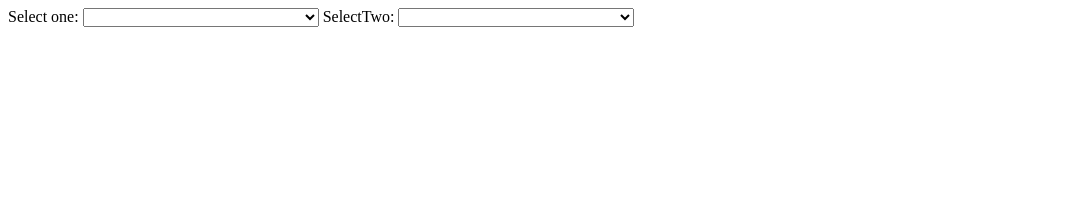
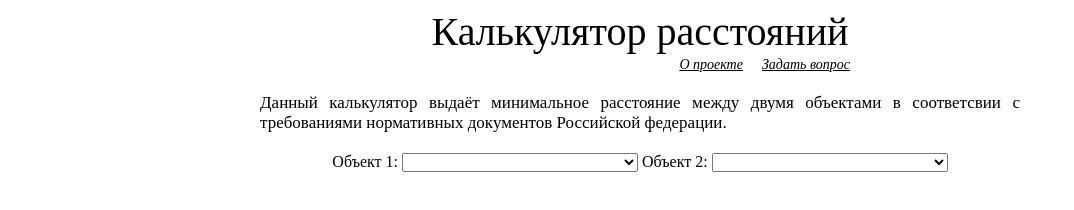
Before and after one commit to Durman/DistanceNorms, a plain HTML site: page index.html in a window 1280 px wide. Shown: the whole page, without its empty margins (0-1074 px from the left). Drawn offline with Linux system fonts and the light colour scheme.

Commit message:
Add styles and description

```diff
--- a/index.html
+++ b/index.html
@@ -2,19 +2,31 @@
 <html lang="en">
 <head>
 	<meta charset="UTF-8">
-	<title>Document</title>
+	<title>Калькулятор расстояний</title>
 	<meta name="viewport" content="width=device-width, initial-scale=1">
 	<style>
         .container {
             display: none;
         }
 	</style>
+    <link href="style.css" rel="stylesheet" type="text/css">
 </head>
 <body>
     <div class="main">
+        <div class="header">
+            <p class="header_text">Калькулятор расстояний</p>
+            <p class="header_links">
+                <a href="https://github.com/Durman/DistanceNorms" class="links">О проекте</a>
+                <a href="https://github.com/Durman/DistanceNorms/discussions" class="links">Задать вопрос</a>
+            </p>
+        </div>
+        <div class="description">
+            Данный калькулятор выдаёт минимальное расстояние между двумя объектами в соответсвии с требованиями
+            нормативных документов Российской федерации.
+        </div>
         <div class="top-row">
             <form action="" method="get">
-                <label>Select one:
+                <label>Объект 1:
                 <select id="select-one" class="select" autofill="false">
                     <option value="" selected></option>
                     <option value="water">Водопровод</option>
@@ -25,7 +37,7 @@
                     <option value="heat">Тепловые сети</option>
                 </select>
                 </label>
-                <label>SelectTwo:
+                <label>Объект 2:
                 <select id="select-two" class="select" autofill="false">
                     <option value="" selected></option>
                     <option value="water">Водопровод</option>
@@ -40,8 +52,8 @@
         </div>
         <div class="main-row">
             <div class="container" id="water-water">
-                <h2>0.5 - 5 м.</h2>
                 <div class="text">
+                    <h2>0.5 - 5 м.</h2>
                     <p>
                     СНиП 2.04.02-84 Водоснабжение. Наружные сети и сооружения. (таб.35) для водоводов!
                     Обсуждение термина водовода - http://forum.abok.ru/index.php?showtopic=40343&st=0 (одна из версий трубопровод от водозабора до станции первого подъема)
--- /dev/null
+++ b/style.css
@@ -0,0 +1,46 @@
+.main{
+    max-width: 800px;
+    text-align: center;
+    margin: auto;
+}
+
+.header{
+    max-width: 420px;
+    margin: auto;
+}
+
+.header_text{
+    font-size: 40px;
+    margin: 0px;
+}
+
+.header_links{
+    text-align: right;
+    margin: 0px;
+}
+
+.links{
+    font-style: italic;
+    color: black;
+    padding-left: 15px;
+    font-size: 14px;
+    transition: 0.3s;
+}
+
+.links:visited{
+    color: black;
+}
+
+.links:hover{
+    color: red;
+}
+
+.description{
+    margin: 20px;
+    text-align: justify;
+    font-size: 17px;
+}
+
+.container{
+    text-align: justify;
+}
```
Also changed, not shown: 1 other file.
